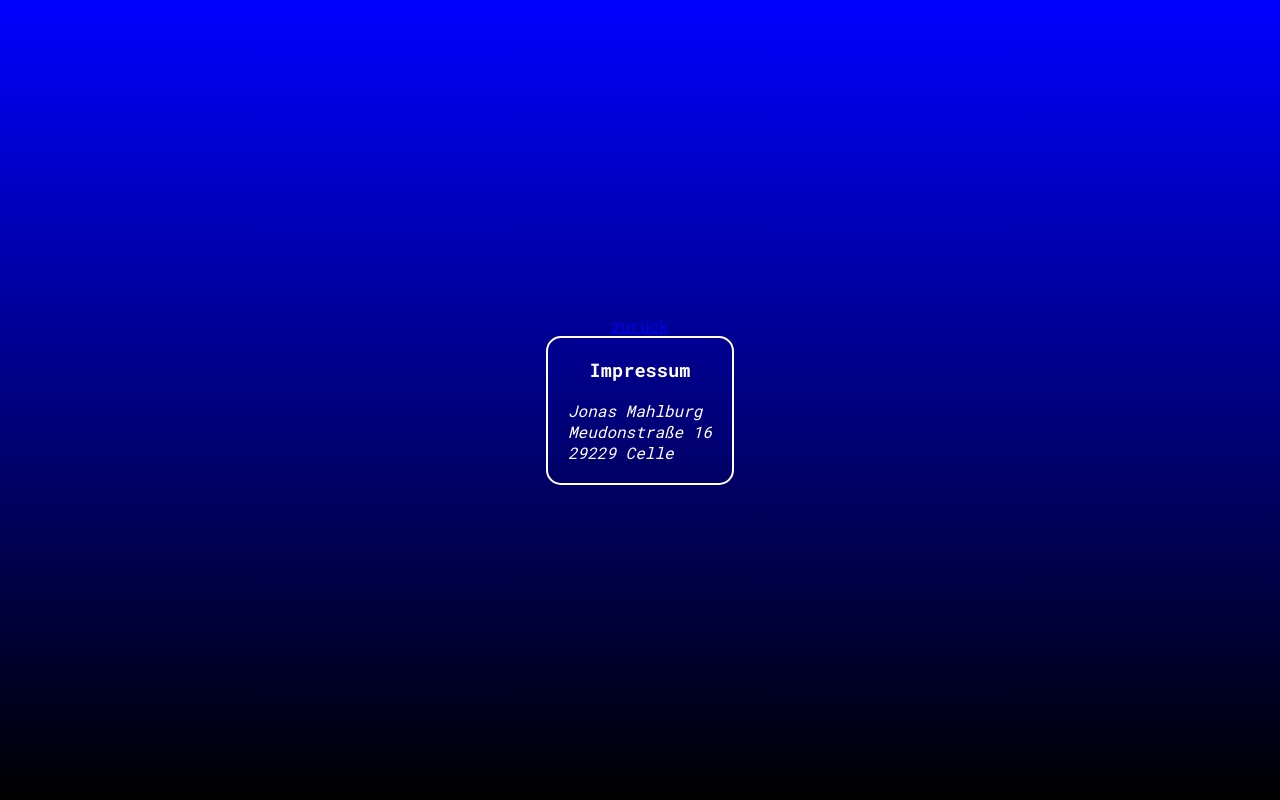
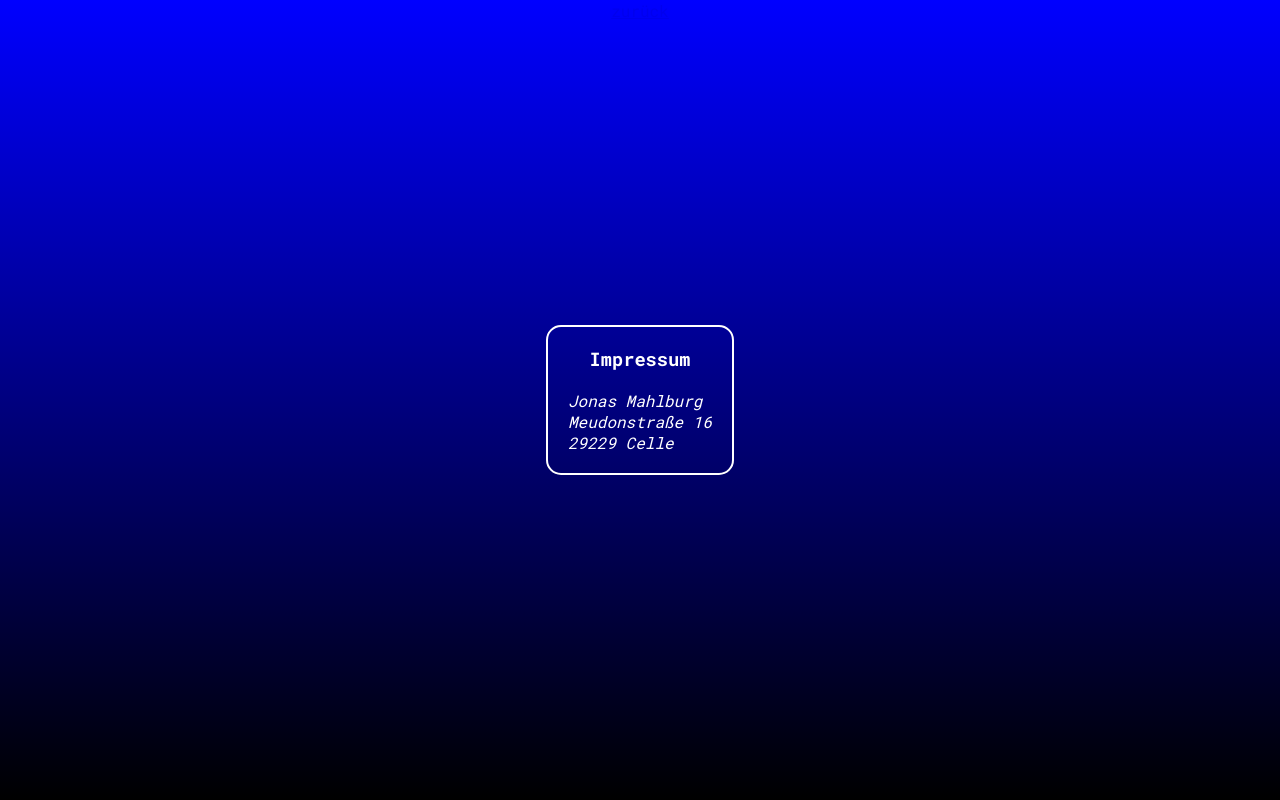
Before and after one commit to JonasMahlburg/Restaurant_Finder_Web, a plain HTML site: page imprint.html in a window 1280 px wide. Drawn offline with Linux system fonts and the light colour scheme.

Commit message:
fix: issus fixed in imprint

```diff
--- a/imprint.css
+++ b/imprint.css
@@ -17,7 +17,10 @@ body{
 
 header{
     display: flex;
+    justify-content: flex-start;
     align-items: start;
+    position: absolute;
+    top: 0;
 }
 
 .imprintClass{
```
